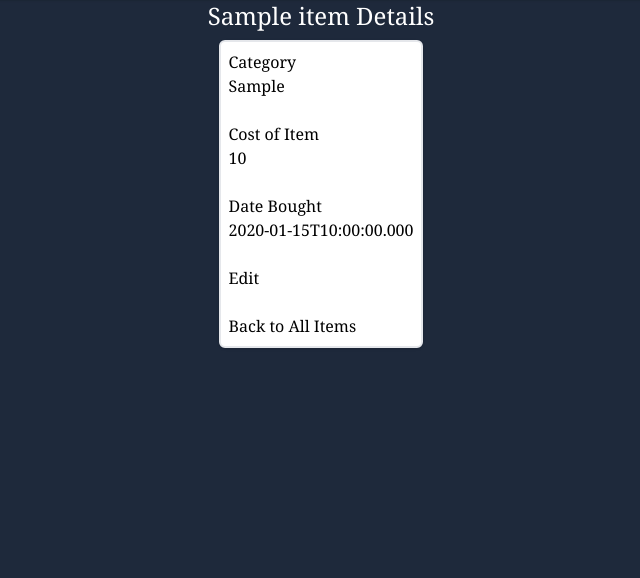
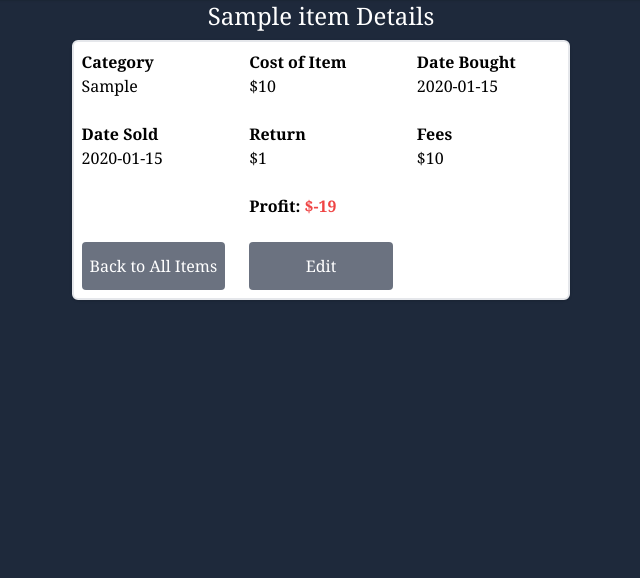
Before and after one commit to William-Luna/Inventory-Project, a Node server app: page /items/600000000000000000000001 in a window 1280 px wide. Shown: the part 72-650 px from the top of the page, without its empty margins (319-959 px from the left). Run offline with Node 20, Linux system fonts and the light colour scheme; a user stored in the database is signed in; tables that the repository leaves empty hold one stand-in row (values such as "Sample post"); some libraries are stand-ins or nearby versions.

Commit message:
additions to item details, bug fixes

```diff
--- a/public/styles/styles.css
+++ b/public/styles/styles.css
@@ -910,6 +910,11 @@ video {
   background-color: rgb(220 252 231 / var(--tw-bg-opacity));
 }
 
+.bg-gray-500 {
+  --tw-bg-opacity: 1;
+  background-color: rgb(107 114 128 / var(--tw-bg-opacity));
+}
+
 .fill-current {
   fill: currentColor;
 }
--- a/views/home.ejs
+++ b/views/home.ejs
@@ -2,6 +2,10 @@
     <div class="flex flex-col justify-center justify-items-center my-24 w-1/2 mx-auto">
         <span class="block animate-fade text-white text-center text-2xl font-bold p-2">NVNTRY</span>
         <span class="block animate-fade text-white text-center text-xl font-bold p-2">Keep track of your items and sales with ease.</span>
+        <% if(!currentUser) {%>
         <a href="/register" class="text-xl text-center text-white bg-green-500 rounded my-3 py-3">Register now</a>
         <span class="text-white text-center text-lg p-2">Already have an account? <a href="/login" class="underline underline-offset-2">Login here</a></span>
+        <% } else {%>
+        <a href="/items" class="text-xl text-center text-white bg-green-500 rounded my-3 py-3">Go to Dashboard</a>
+        <% } %>
     </div>
--- a/views/items/detailsItem.ejs
+++ b/views/items/detailsItem.ejs
@@ -4,26 +4,55 @@
     </h1>
 
     <div class="flex justify-center">
-        <div class="grid gap-6 mb-6 border-2 p-2 m-2 rounded-md bg-white shadow">
+        <div class="grid gap-6 mb-6 grid-cols-3 border-2 p-2 m-2 rounded-md bg-white shadow">
             <div class="">
-                <h5 class="text-bold">Category</h5>
+                <span class="font-bold">Category</span>
                 <div class="">
                     <%= item.category %>
                 </div>
             </div>
             <div class="">
-                <h5 class="text-bold">Cost of Item</h5>
+                <span class="font-bold">Cost of Item</span>
                 <div class="">
-                    <%= item.cost %>
+                    $<%= item.cost %>
                 </div>
             </div>
             <div class="">
-                <h5 class="text-bold">Date Bought</h5>
+                <span class="font-bold">Date Bought</span>
                 <div class="">
-                    <%= item.dateBought.toISOString().slice(0,-1) %>
+                    <%= item.dateBought.toISOString().slice(0,10) %>
                 </div>
             </div>
-            <a href="/items/<%= item.id %>/edit">Edit</a>
-            <a href="/items">Back to All Items</a>
+            <% if (item.ifSold) { %>
+            <div class="">
+                <span class="font-bold">Date Sold</span>
+                <div class="">
+                    <%= item.dateSold.toISOString().slice(0,10) %>
+                </div>
+            </div>
+            <div class="">
+                <span class="font-bold">Return</span>
+                <div class="">
+                    $<%= item.return %>
+                </div>
+            </div>
+            <div class="">
+                <span class="font-bold">Fees</span>
+                <div class="">
+                    $<%= item.fees %>
+                </div>
+            </div>
+
+            <div></div>
+            <div class="font-bold">Profit: <span class="<% if ((item.return - item.cost - item.fees)>0) {%>text-green-500<% } else {%>text-red-500<% } %>  ">$<%= item.return - item.cost - item.fees %></span></div>
+            <div></div>
+
+            <% } %>
+
+
+            <a href="/items" class=" text-center bg-gray-500 text-white rounded px-2 py-3">Back to All Items</a>
+            <a href="/items/<%= item.id %>/edit" class="text-center bg-gray-500 text-white rounded px-2 py-3">Edit</a>
+            <div></div>
+
         </div>
     </div>
--- a/views/items/editForm.ejs
+++ b/views/items/editForm.ejs
@@ -57,7 +57,7 @@
             </div>
             <div class="flex flex-col mb-4">
                 <label for="dateSold">Date Sold</label>
-                <input type="date" id="dateSold" name="item[dateSold]" <% console.log(item.ifSold); if (item.ifSold) {%>
+                <input type="date" id="dateSold" name="item[dateSold]" <%if (item.ifSold) {%>
                 value="<%= item.dateSold.toISOString().slice(0,10) %>" <% } %> class="sold-field border rounded px-2
                         py-2">
                         <span class="dateSold-error hidden text-red-600 text-xs py-1">Date Sold Error</span>
```
